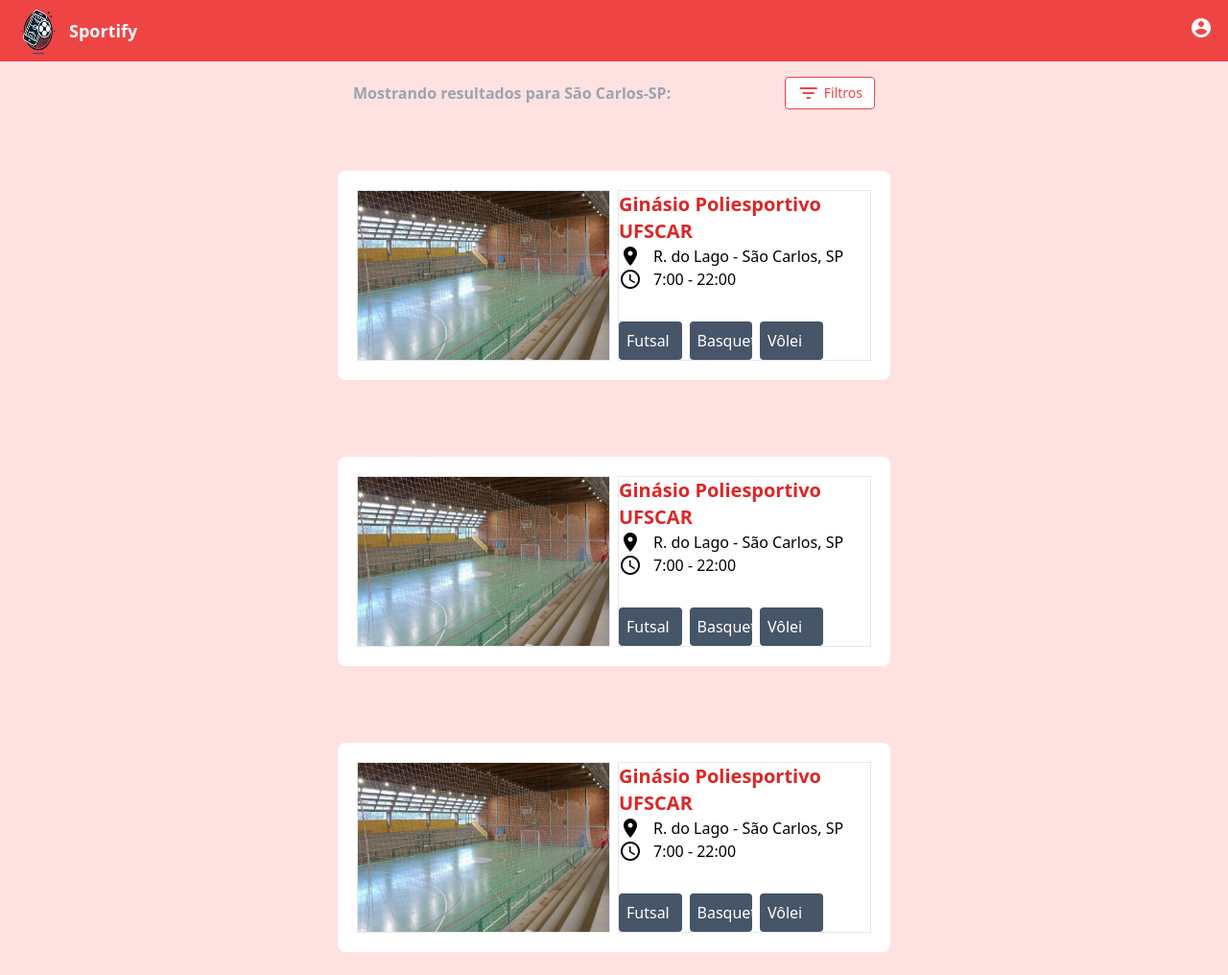
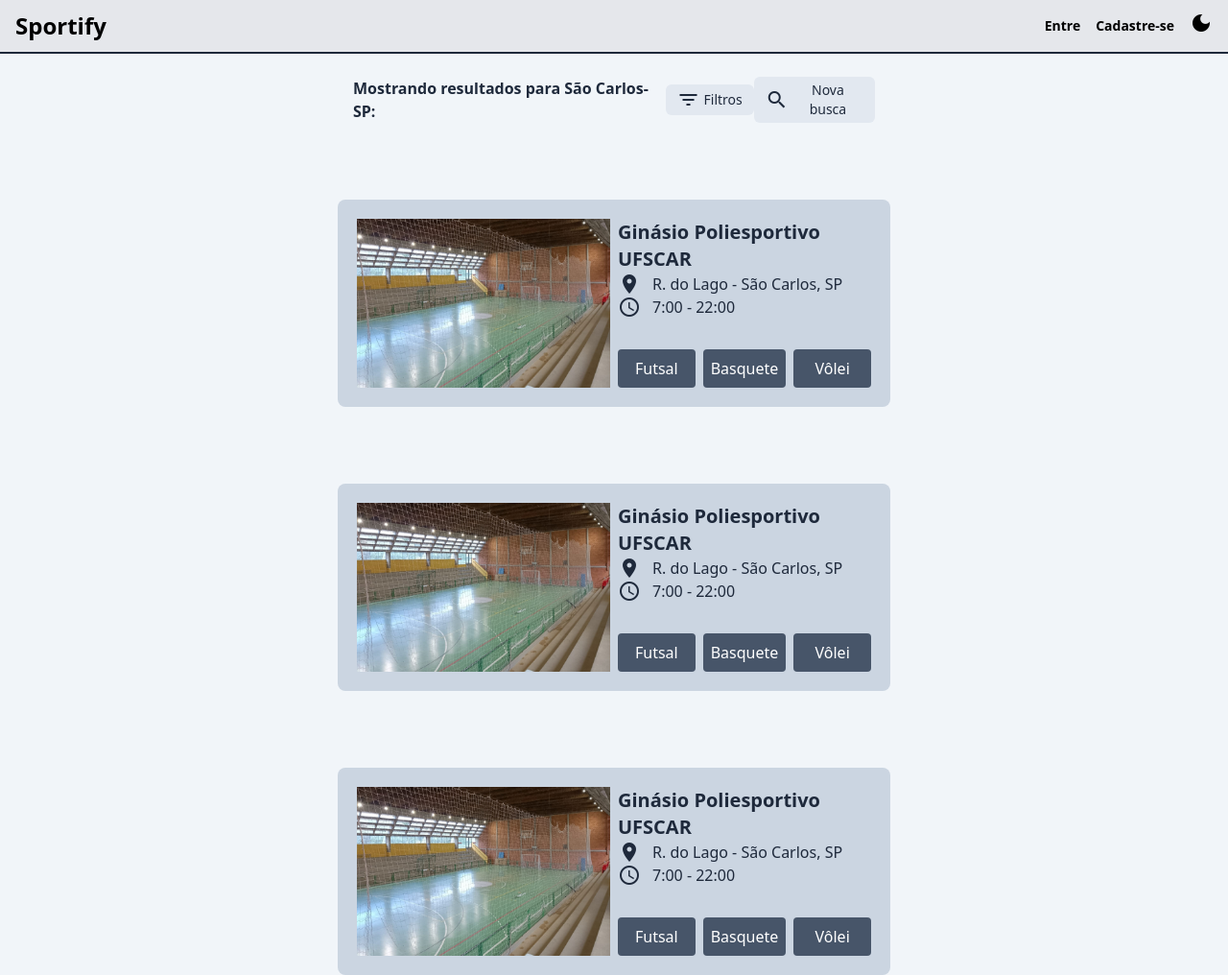
Before and after one commit to matheusymm/web2-aa1, a website: page index.html in a window 1280 px wide. Shown: the whole page at 96% size. Before the commit the page ends 992 px from the top, so only its background shows below. Drawn offline with nearby package versions, Linux system fonts and the light colour scheme; files that its build step writes are made by us from their sources.

Commit message:
tela_quadras_disponiveis

```diff
--- a/index.html
+++ b/index.html
@@ -9,63 +9,84 @@
       href="https://fonts.googleapis.com/icon?family=Material+Icons"
       rel="stylesheet"
     />
+    <script>
+      document.addEventListener("DOMContentLoaded", function(){
+        const htmlElement = document.documentElement;
+
+        const toggleDarkMode = () =>{
+          htmlElement.classList.toggle('dark');
+        };
+
+        document.getElementById("darkModeToggle").addEventListener("click", toggleDarkMode);
+      });
+    </script>
   </head>
 
-  <body class="bg-red-100 w-full h-dvh min-h-dvh flex flex-col items-center pt-20 pb-20">
+<body class="lg:bg-slate-100 lg:dark:bg-slate-800 md:bg-slate-500 dark:bg-slate-700 w-full h-dvh min-h-dvh flex flex-col items-center pt-20 pb-20">
 
-    <div class="w-full h-16 bg-red-500 flex items-center justify-between fixed top-0 left-0 z-50 px-4">
-
-      <div class="flex items-center max-h-16">
-        <img src="images/DALL_E_2024-12-02_08.56.07_-_Crie_um_logotipo_minimalista_para_um_aplicativo_chamado_Sportify__especializado_em_reservas_de_quadras_esportivas._O_design_deve_apresentar_um_estád-removebg-preview.png" class="w-12 h-16 rounded" alt="Sportify Logo" />
-        <h1 class="text-white text-lg font-bold ml-2">Sportify</h1>
-      </div>
-
-      <!-- Ícone da Pessoa -->
-      <div>
-        <i class ="material-icons text-white text-2xl cursor-pointer max-h-16">account_circle</i>
-      </div>
-
+    <header class="fixed top-0 left-0 w-full h-14 p-4 flex flex-row justify-between items-center bg-gray-200 dark:bg-gray-900 border-b-2 border-slate-800 dark:border-gray-300">
+    <div onclick="toggleMenu()" class="flex flex-row gap-x-4 select-none cursor-pointer lg:hidden dark:text-gray-200">
+        <i class="material-icons">menu</i>
     </div>
+    <div class="font-bold text-2xl cursor-pointer select-none dark:text-gray-200">Sportify</div>
+    <div id="menu" class="fixed top-14 left-0 w-full z-10 hidden flex-col p-2 gap-y-2 text-sm font-semibold bg-gray-200 border-t border-t-gray-300 dark:bg-gray-900 lg:static lg:top-0 lg:flex lg:flex-row lg:justify-end lg:text-sm lg:border-t-0">
+        <div class="p-2 cursor-pointer select-none hover:text-orange-800 dark:text-gray-200 dark:hover:text-orange-300">Entre</div>
+        <div class="p-2 cursor-pointer select-none hover:text-orange-800 dark:text-gray-200 dark:hover:text-orange-300">Cadastre-se</div>
+    </div>
+    <div id="darkModeToggle" class="select-none cursor-pointer hover:text-yellow-500 dark:text-gray-200">
+        <div class="dark:hidden">
+            <i class="material-icons">dark_mode</i>
+        </div>
+        <div class="hidden dark:block">
+            <i class="material-icons">light_mode</i>
+        </div>
+    </div>
+  </header>
 
 
-    <div class="w-full max-w-xl flex items-center justify-between px-4 mb-6">
-      <h1 class="text-gray-400 font-bold">Mostrando resultados para São Carlos-SP:</h1>
+    <div class="w-full max-w-xl flex items-center justify-between px-4 mb-10">
+      <h1 class="text-slate-800 dark:text-gray-300 font-bold">Mostrando resultados para São Carlos-SP:</h1>
 
-      <button class="flex items-center bg-white text-red-500 border border-red-500 px-3 py-1 rounded text-sm hover:bg-red-500 hover:text-white transition-colors duration-300">
+      <button class="flex items-center bg-slate-200 text-slate-800 dark:text-gray-600 px-3 py-1 rounded-md text-sm hover:bg-slate-500 hover:text-white transition-colors duration-300">
         <i class="material-icons mr-1">filter_list</i>
         Filtros
+      </button>
+
+      <button class="flex items-center bg-slate-200 text-slate-800 dark:text-gray-600 px-3 py-1 rounded-md text-sm hover:bg-slate-500 hover:text-white transition-colors duration-300">
+        <i class="material-icons mr-1">search</i>
+        Nova busca
       </button>
     </div>
 
 
-    <div class="mx-auto max-w-xl p-5 rounded-lg bg-white m-10 flex flex-col md:flex-row gap-x-2">
+    <div class="mx-auto max-w-xl p-5 rounded-lg bg-slate-300 dark:bg-gray-600 m-10 flex flex-col md:flex-row gap-x-2">
 
-    <div class="md:w-1/2 border flex flex-col">
+    <div class="md:w-1/2 flex flex-col">
       <div class="w-full h-full flex items-center justify-center">
         <img src="images/quadra1.jpeg" class="w-full h-full rounded-p2" />
       </div>
     </div>
 
-    <div class="md:w-1/2 border">
+    <div class="md:w-1/2 ">
       <div class="flex flex-col w-full">
 
-        <div class="flex-1 text-left text-red-600">
+        <div class="flex-1 text-left text-slate-800 dark:text-gray-300">
           <p class="text-xl font-bold">Ginásio Poliesportivo UFSCAR</p>
         </div>
 
-        <div class="flex-1 text-left flex items-center gap-1">
+        <div class="flex-1 text-left flex items-center gap-1  text-slate-800 dark:text-gray-300">
           <i class="material-icons mr-2">location_on</i>
           R. do Lago - São Carlos, SP
         </div>
 
-        <div class="flex-1 text-left flex items-center gap-1">
+        <div class="flex-1 text-left flex items-center gap-1  text-slate-800 dark:text-gray-300">
           <i class="material-icons mr-2">schedule</i>
           7:00 - 22:00
         </div>
 
         <div class="flex-1">
           <div class="flex flex-col md:flex-row gap-x-2 justify-items-start mb-24 md:mb-0">
-            <p class="select-none text-xl mt-8 rounded p-2 sm:w-1/4
+            <p class="select-none text-xl mt-8 rounded p-2 sm:w-1/3 text-center
               bg-slate-600 text-white hover:bg-blue-700
               active:bg-blue-500 dark:bg-slate-400 dark:text-slate-800
               dark:hover:bg-blue-900 dark:hover:text-blue-300
@@ -73,7 +94,7 @@
               Futsal
             </p>
 
-            <p class="select-none text-xl mt-8 rounded p-2 sm:w-1/4
+            <p class="select-none text-xl mt-8 rounded p-2 sm:w-1/3 text-center
               bg-slate-600 text-white hover:bg-blue-700
               active:bg-blue-500 dark:bg-slate-400 dark:text-slate-800
               dark:hover:bg-blue-900 dark:hover:text-blue-300
@@ -81,7 +102,7 @@
               Basquete
             </p>
 
-            <p class="select-none text-xl mt-8 rounded p-2 sm:w-1/4
+            <p class="select-none text-xl mt-8 rounded p-2 sm:w-1/3 text-center
               bg-slate-600 text-white hover:bg-blue-700
               active:bg-blue-500 dark:bg-slate-400 dark:text-slate-800
               dark:hover:bg-blue-900 dark:hover:text-blue-300
@@ -97,34 +118,34 @@
 </div>
 
 
-<div class="mx-auto max-w-xl p-5 rounded-lg bg-white m-10 flex flex-col md:flex-row gap-x-2">
+<div class="mx-auto max-w-xl p-5 rounded-lg bg-slate-300 dark:bg-gray-600 m-10 flex flex-col md:flex-row gap-x-2">
 
-  <div class="md:w-1/2 border flex flex-col">
+  <div class="md:w-1/2 flex flex-col">
     <div class="w-full h-full flex items-center justify-center">
       <img src="images/quadra1.jpeg" class="w-full h-full rounded-p2" />
     </div>
   </div>
 
-  <div class="md:w-1/2 border">
+  <div class="md:w-1/2 ">
     <div class="flex flex-col w-full">
 
-      <div class="flex-1 text-left text-red-600">
+      <div class="flex-1 text-left text-slate-800 dark:text-gray-300">
         <p class="text-xl font-bold">Ginásio Poliesportivo UFSCAR</p>
       </div>
 
-      <div class="flex-1 text-left flex items-center gap-1">
+      <div class="flex-1 text-left flex items-center gap-1  text-slate-800 dark:text-gray-300">
         <i class="material-icons mr-2">location_on</i>
         R. do Lago - São Carlos, SP
       </div>
 
-      <div class="flex-1 text-left flex items-center gap-1">
+      <div class="flex-1 text-left flex items-center gap-1  text-slate-800 dark:text-gray-300">
         <i class="material-icons mr-2">schedule</i>
         7:00 - 22:00
       </div>
 
       <div class="flex-1">
         <div class="flex flex-col md:flex-row gap-x-2 justify-items-start mb-24 md:mb-0">
-          <p class="select-none text-xl mt-8 rounded p-2 sm:w-1/4
+          <p class="select-none text-xl mt-8 rounded p-2 sm:w-1/3 text-center
             bg-slate-600 text-white hover:bg-blue-700
             active:bg-blue-500 dark:bg-slate-400 dark:text-slate-800
             dark:hover:bg-blue-900 dark:hover:text-blue-300
@@ -132,7 +153,7 @@
             Futsal
           </p>
 
-          <p class="select-none text-xl mt-8 rounded p-2 sm:w-1/4
+          <p class="select-none text-xl mt-8 rounded p-2 sm:w-1/3 text-center
             bg-slate-600 text-white hover:bg-blue-700
             active:bg-blue-500 dark:bg-slate-400 dark:text-slate-800
             dark:hover:bg-blue-900 dark:hover:text-blue-300
@@ -140,7 +161,7 @@
             Basquete
           </p>
 
-          <p class="select-none text-xl mt-8 rounded p-2 sm:w-1/4
+          <p class="select-none text-xl mt-8 rounded p-2 sm:w-1/3 text-center
             bg-slate-600 text-white hover:bg-blue-700
             active:bg-blue-500 dark:bg-slate-400 dark:text-slate-800
             dark:hover:bg-blue-900 dark:hover:text-blue-300
@@ -150,39 +171,40 @@
         </div>
       </div>
 
-    </div>
   </div>
+</div>
 
 </div>
 
-<div class="mx-auto max-w-xl p-5 rounded-lg bg-white m-10 flex flex-col md:flex-row gap-x-2">
 
-  <div class="md:w-1/2 border flex flex-col">
+<div class="mx-auto max-w-xl p-5 rounded-lg bg-slate-300 dark:bg-gray-600 m-10 flex flex-col md:flex-row gap-x-2">
+
+  <div class="md:w-1/2 flex flex-col">
     <div class="w-full h-full flex items-center justify-center">
       <img src="images/quadra1.jpeg" class="w-full h-full rounded-p2" />
     </div>
   </div>
 
-  <div class="md:w-1/2 border">
+  <div class="md:w-1/2 ">
     <div class="flex flex-col w-full">
 
-      <div class="flex-1 text-left text-red-600">
+      <div class="flex-1 text-left text-slate-800 dark:text-gray-300">
         <p class="text-xl font-bold">Ginásio Poliesportivo UFSCAR</p>
       </div>
 
-      <div class="flex-1 text-left flex items-center gap-1">
+      <div class="flex-1 text-left flex items-center gap-1  text-slate-800 dark:text-gray-300">
         <i class="material-icons mr-2">location_on</i>
         R. do Lago - São Carlos, SP
       </div>
 
-      <div class="flex-1 text-left flex items-center gap-1">
+      <div class="flex-1 text-left flex items-center gap-1  text-slate-800 dark:text-gray-300">
         <i class="material-icons mr-2">schedule</i>
         7:00 - 22:00
       </div>
 
       <div class="flex-1">
         <div class="flex flex-col md:flex-row gap-x-2 justify-items-start mb-24 md:mb-0">
-          <p class="select-none text-xl mt-8 rounded p-2 sm:w-1/4
+          <p class="select-none text-xl mt-8 rounded p-2 sm:w-1/3 text-center
             bg-slate-600 text-white hover:bg-blue-700
             active:bg-blue-500 dark:bg-slate-400 dark:text-slate-800
             dark:hover:bg-blue-900 dark:hover:text-blue-300
@@ -190,7 +212,7 @@
             Futsal
           </p>
 
-          <p class="select-none text-xl mt-8 rounded p-2 sm:w-1/4
+          <p class="select-none text-xl mt-8 rounded p-2 sm:w-1/3 text-center
             bg-slate-600 text-white hover:bg-blue-700
             active:bg-blue-500 dark:bg-slate-400 dark:text-slate-800
             dark:hover:bg-blue-900 dark:hover:text-blue-300
@@ -198,7 +220,7 @@
             Basquete
           </p>
 
-          <p class="select-none text-xl mt-8 rounded p-2 sm:w-1/4
+          <p class="select-none text-xl mt-8 rounded p-2 sm:w-1/3 text-center
             bg-slate-600 text-white hover:bg-blue-700
             active:bg-blue-500 dark:bg-slate-400 dark:text-slate-800
             dark:hover:bg-blue-900 dark:hover:text-blue-300
@@ -208,12 +230,10 @@
         </div>
       </div>
 
-    </div>
   </div>
+</div>
 
 </div>
 
-
-    </div>
-  </body>
+</body>
 </html>
```
